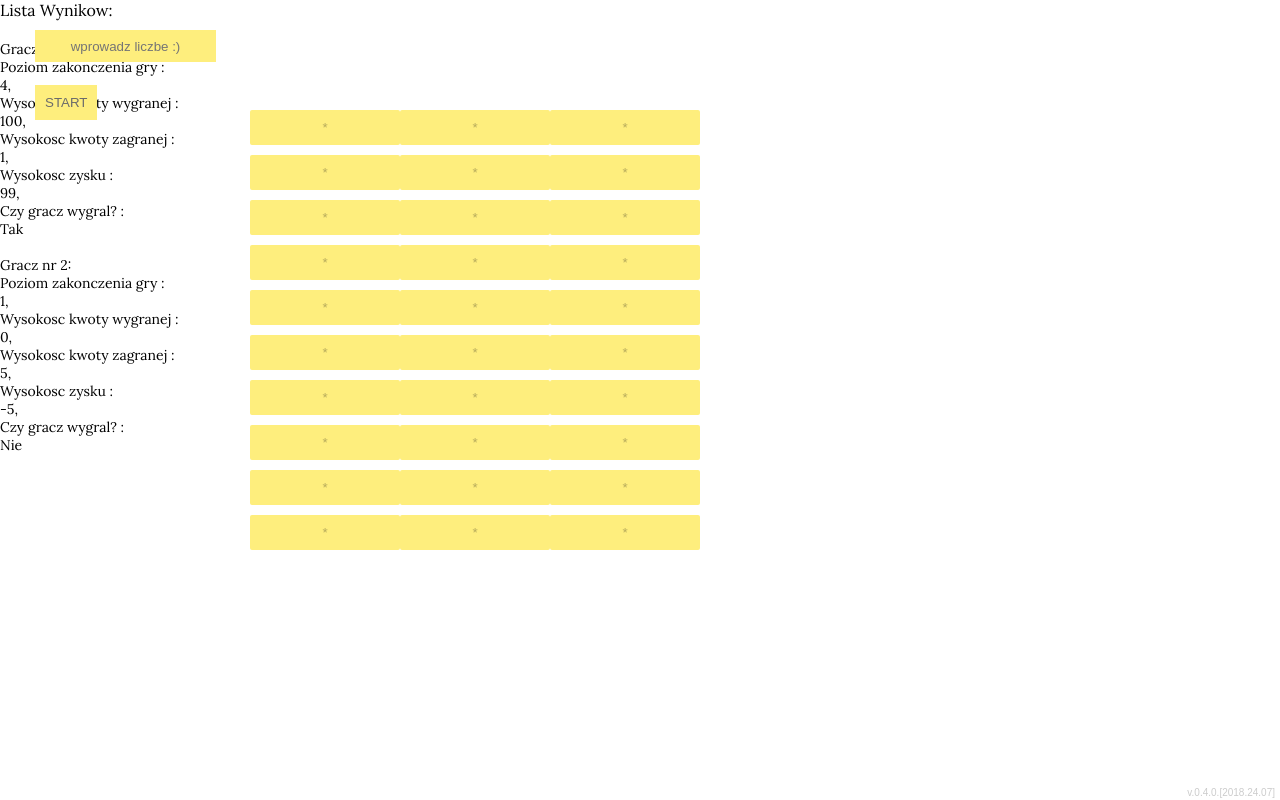
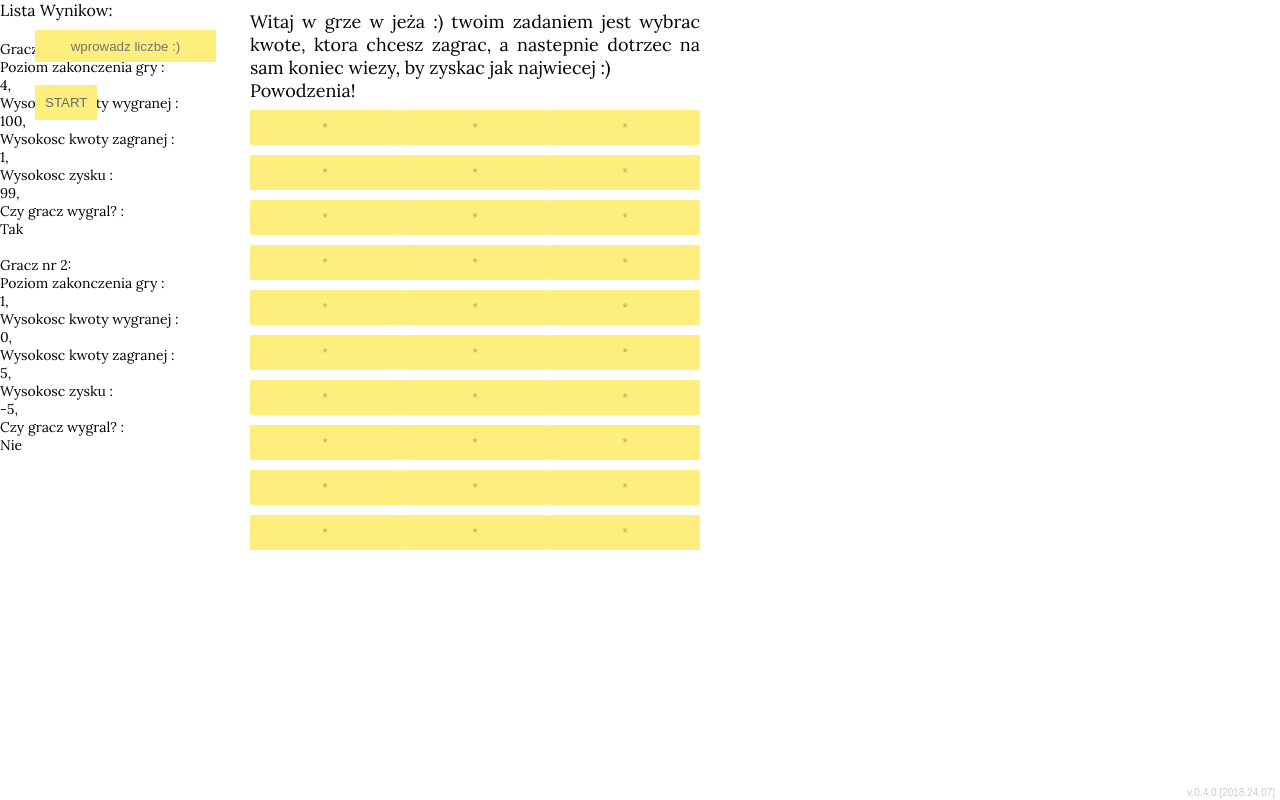
Before and after one commit to scrumptiousCherry/pierwsze_trzy_tygodnie, a React (Create React App) app in the folder npm_react/gra-wieza/: page / in a window 1280 px wide. Built offline with nearby package versions, Linux system fonts and the light colour scheme.

Commit message:
dodanie powitania

```diff
--- a/npm_react/gra-wieza/src/App.js
+++ b/npm_react/gra-wieza/src/App.js
@@ -60,6 +60,25 @@
       przechowywanieZInputa : '',
       kwotaWygranej : 0,
       }
+  }
+  wyswietlPowitanie = () => {
+    return(
+      <div
+      style = {{
+        'width' : 450,
+        'position' : 'absolute',
+        'left' : 250,
+        'top' : 10,
+        'font-size' : 18,
+        'fontFamily' : 'Lora',
+        'textAlign' : 'justify'
+      }}>
+        Witaj w grze w jeża :) twoim zadaniem jest wybrac kwote, ktora chcesz zagrac,
+        a nastepnie dotrzec na sam koniec wiezy, by zyskac jak najwiecej :)
+        <br/>
+        Powodzenia!
+      </div>
+    );
   }
   wyswietlListeWynikow = () => {
     return (
@@ -424,6 +443,7 @@
     return(
       <div>
         {/* {this.wyswietlPrzyciski()} */}
+        {this.wyswietlPowitanie()}
         {this.wyswietlKomunikatBledu()}
         {this.wyswietlPrzyciskStart()}
         {this.wyswietlPrzyciskKoniec()}
```
